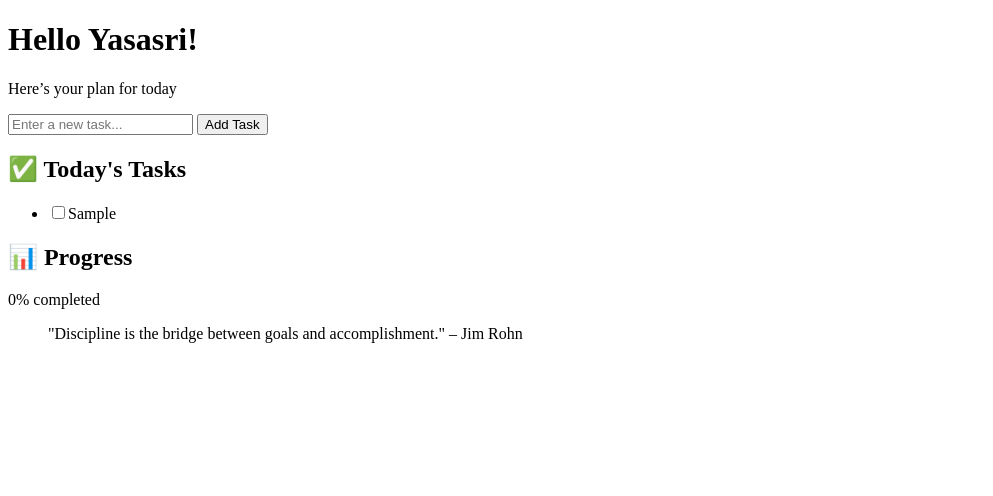
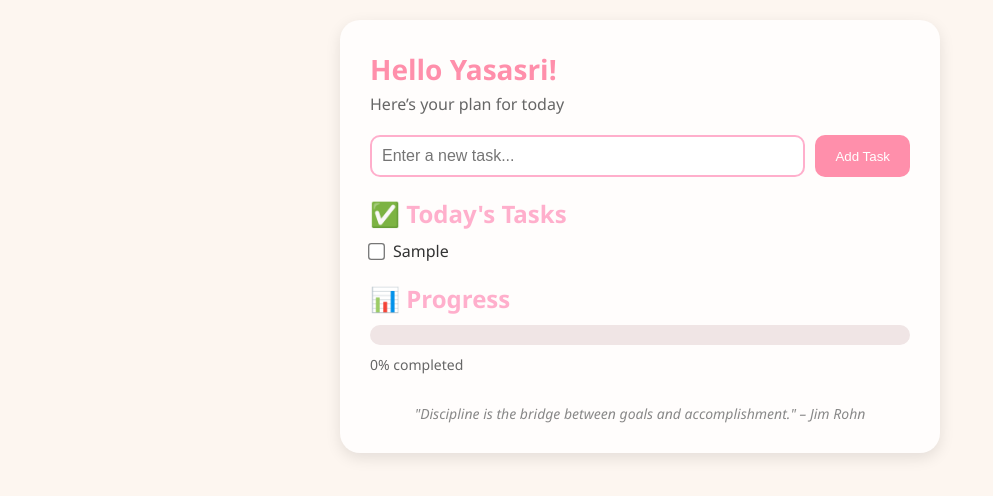
Before and after one commit to Yasasri16/To_Do_DashBoard, a plain HTML site: page index.html in a window 1280 px wide. Both pictures are taken after typing "Sample" into the empty fields and a click on the button "Add Task". Shown: the whole page, without its empty margins (0-993 px from the left). Drawn offline with Linux system fonts and the light colour scheme.

Commit message:
Update index.html

```diff
--- a/index.html
+++ b/index.html
@@ -4,13 +4,126 @@
   <meta charset="UTF-8" />
   <meta name="viewport" content="width=device-width, initial-scale=1.0"/>
   <title>Daily Goals Dashboard</title>
-  <link rel="stylesheet" href="styl.css" />
+  <style>
+    * {
+      margin: 0;
+      padding: 0;
+      box-sizing: border-box;
+    }
+
+    body {
+      font-family: 'Segoe UI', sans-serif;
+      background-color: #fdf6f0;
+      color: #333;
+      padding: 20px;
+    }
+
+    .container {
+      max-width: 600px;
+      margin: auto;
+      background: #fffdfc;
+      border-radius: 20px;
+      padding: 30px;
+      box-shadow: 0 5px 15px rgba(0,0,0,0.1);
+    }
+
+    header h1 {
+      font-size: 28px;
+      color: #ff8fab;
+    }
+
+    header p {
+      margin-top: 5px;
+      font-size: 16px;
+      color: #666;
+    }
+
+    .input-section {
+      margin: 20px 0;
+      display: flex;
+      gap: 10px;
+    }
+
+    .input-section input {
+      flex: 1;
+      padding: 10px;
+      border: 2px solid #ffafcc;
+      border-radius: 10px;
+      font-size: 16px;
+    }
+
+    .input-section button {
+      background-color: #ff8fab;
+      color: white;
+      padding: 10px 20px;
+      border: none;
+      border-radius: 10px;
+      cursor: pointer;
+      transition: background-color 0.3s;
+    }
+
+    .input-section button:hover {
+      background-color: #ff6f91;
+    }
+
+    .tasks h2,
+    .progress h2 {
+      margin: 20px 0 10px;
+      color: #ffafcc;
+    }
+
+    #taskList {
+      list-style: none;
+      padding-left: 0;
+    }
+
+    #taskList li {
+      margin-bottom: 15px;
+      display: flex;
+      align-items: center;
+    }
+
+    #taskList input[type="checkbox"] {
+      transform: scale(1.3);
+      margin-right: 10px;
+      accent-color: #ff8fab;
+    }
+
+    .progress .bar {
+      width: 100%;
+      height: 20px;
+      background: #f0e5e5;
+      border-radius: 10px;
+      overflow: hidden;
+      margin: 10px 0;
+    }
+
+    .progress .fill {
+      height: 100%;
+      background: #ff8fab;
+      width: 0%;
+      transition: width 0.3s ease-in-out;
+    }
+
+    #progressText {
+      font-size: 14px;
+      color: #666;
+    }
+
+    footer {
+      margin-top: 30px;
+      font-style: italic;
+      font-size: 14px;
+      color: #888;
+      text-align: center;
+    }
+  </style>
 </head>
 <body>
   <div class="container">
     <header>
       <h1>Hello Yasasri! </h1>
-      <p>Here’s your plan for today </p>
+      <p>Here’s your plan for today</p>
     </header>
 
     <section class="input-section">
@@ -36,6 +149,48 @@
     </footer>
   </div>
 
-  <script src="script.js"></script>
+  <script>
+    let totalTasks = 0;
+    let completedTasks = 0;
+
+    function addTask() {
+      const taskInput = document.getElementById('taskInput');
+      const taskText = taskInput.value.trim();
+
+      if (taskText === '') return;
+
+      totalTasks++;
+
+      const listItem = document.createElement('li');
+      const checkbox = document.createElement('input');
+      checkbox.type = 'checkbox';
+
+      checkbox.addEventListener('change', function () {
+        if (this.checked) {
+          completedTasks++;
+        } else {
+          completedTasks--;
+        }
+        updateProgress();
+      });
+
+      const label = document.createElement('label');
+      label.textContent = taskText;
+
+      listItem.appendChild(checkbox);
+      listItem.appendChild(label);
+
+      document.getElementById('taskList').appendChild(listItem);
+      taskInput.value = '';
+
+      updateProgress();
+    }
+
+    function updateProgress() {
+      const percent = totalTasks === 0 ? 0 : Math.round((completedTasks / totalTasks) * 100);
+      document.getElementById('progressFill').style.width = `${percent}%`;
+      document.getElementById('progressText').textContent = `${percent}% completed`;
+    }
+  </script>
 </body>
 </html>
```
